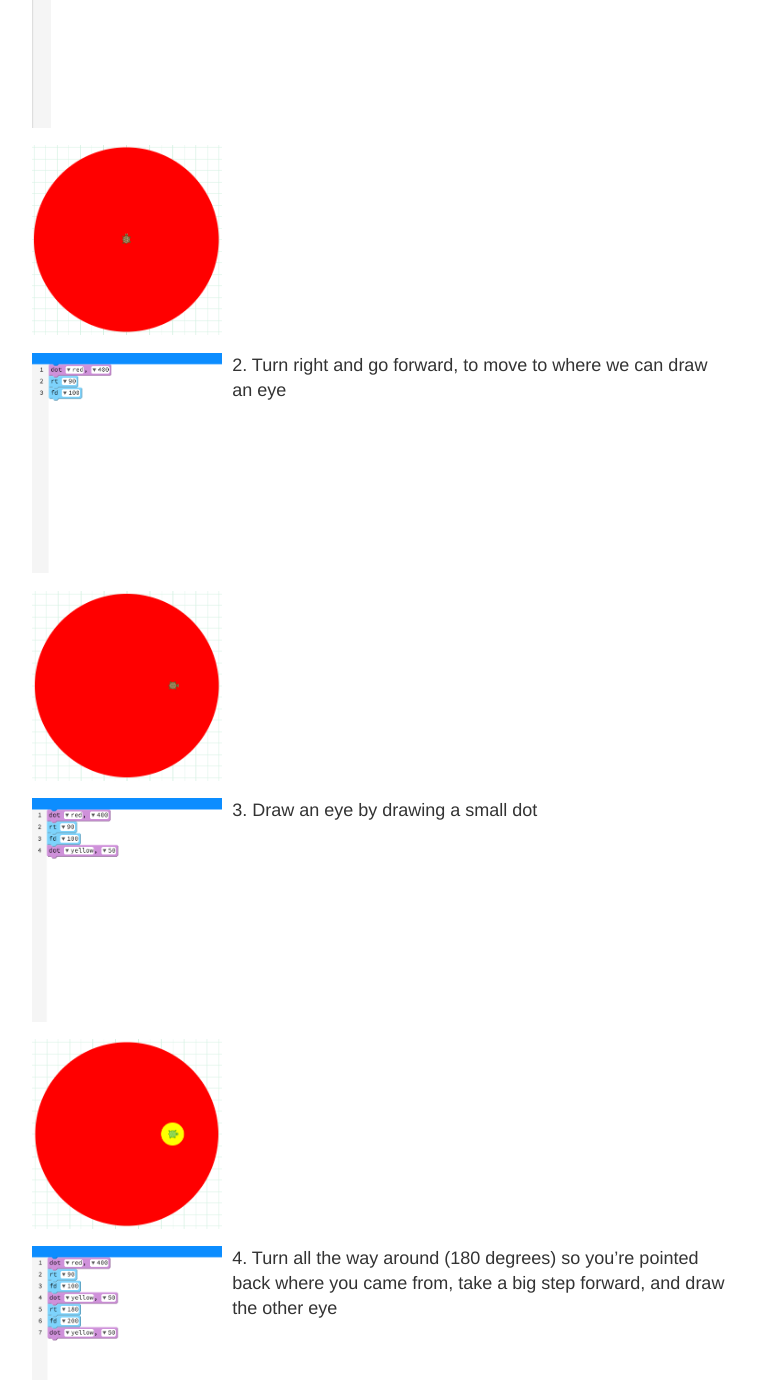
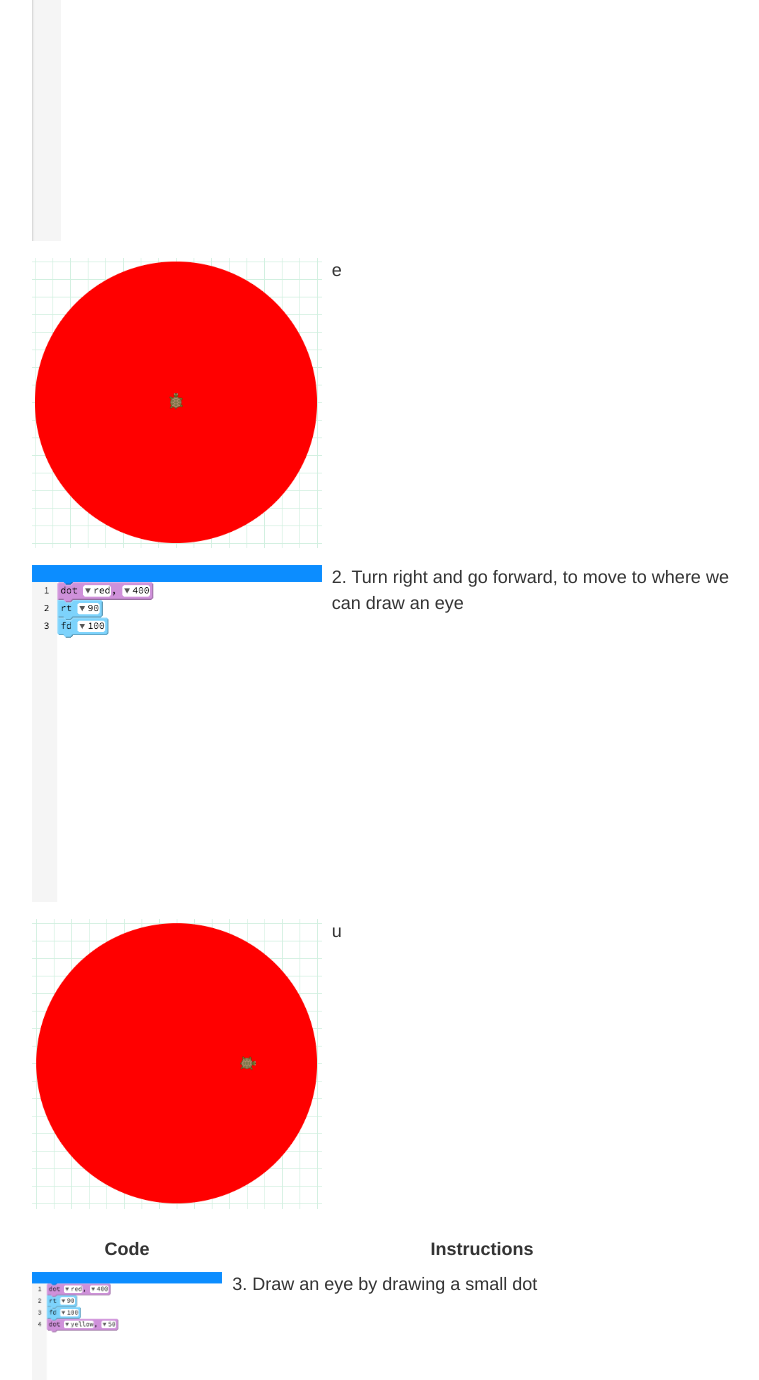
Before and after one commit to benjiwheeler/ada_and_leo_curriculum, a Jekyll site: the page built from _pages/pencilcode-face.md, in a window 1280 px wide and 1400 px high, scrolled down 495 px. Shown: the top 1380 px of the window, without its empty margins (258-1017 px from the left). Built offline with Jekyll 4.4.1, drawn with Linux system fonts in a browser that asks for light colours.

```diff
--- a/_pages/pencilcode-face.md
+++ b/_pages/pencilcode-face.md
@@ -13,9 +13,12 @@
 | **Code** | **Instructions** |
 | -------- | ---------------- |
 | ![Step 1]({{ site.github.url }}/images/pencilcode/face/step_dot_code.png){: width="400px"} | 1. Draw a large dot (look in the "Art" section) |
-| ![Step 1]({{ site.github.url }}/images/pencilcode/face/step_dot_result.png){: width="400px"} |  |
+| ![Step 1]({{ site.github.url }}/images/pencilcode/face/step_dot_result.png){: width="400px"} | e |
 | ![Step 2]({{ site.github.url }}/images/pencilcode/face/step_enter_dot_code.png){: width="400px"} | 2. Turn right and go forward, to move to where we can draw an eye |
-| ![Step 2]({{ site.github.url }}/images/pencilcode/face/step_enter_dot_result.png){: width="400px"} |  |
+| ![Step 2]({{ site.github.url }}/images/pencilcode/face/step_enter_dot_result.png){: width="400px"} | u |
+
+| **Code** | **Instructions** |
+| -------- | ---------------- |
 | ![Step 3]({{ site.github.url }}/images/pencilcode/face/step_eye_code.png){: width="400px"} | 3. Draw an eye by drawing a small dot |
 | ![Step 3]({{ site.github.url }}/images/pencilcode/face/step_eye_result.png){: width="400px"} |  |
 | ![Step 4]({{ site.github.url }}/images/pencilcode/face/step_eye_2_code.png){: width="400px"} | 4. Turn all the way around (180 degrees) so you're pointed back where you came from, take a big step forward, and draw the other eye |
```
